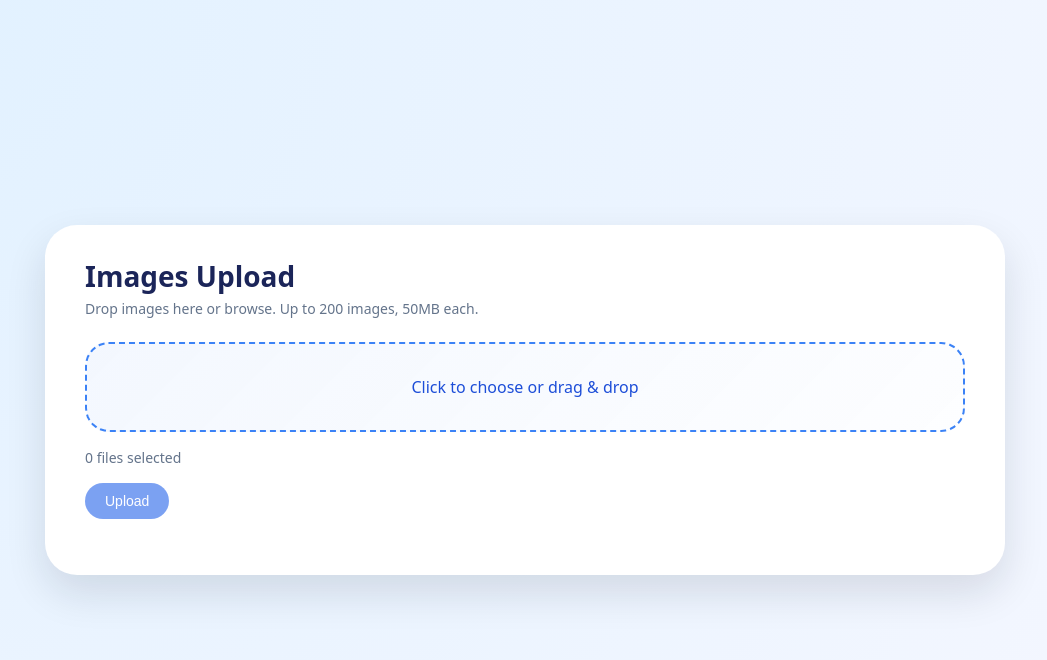
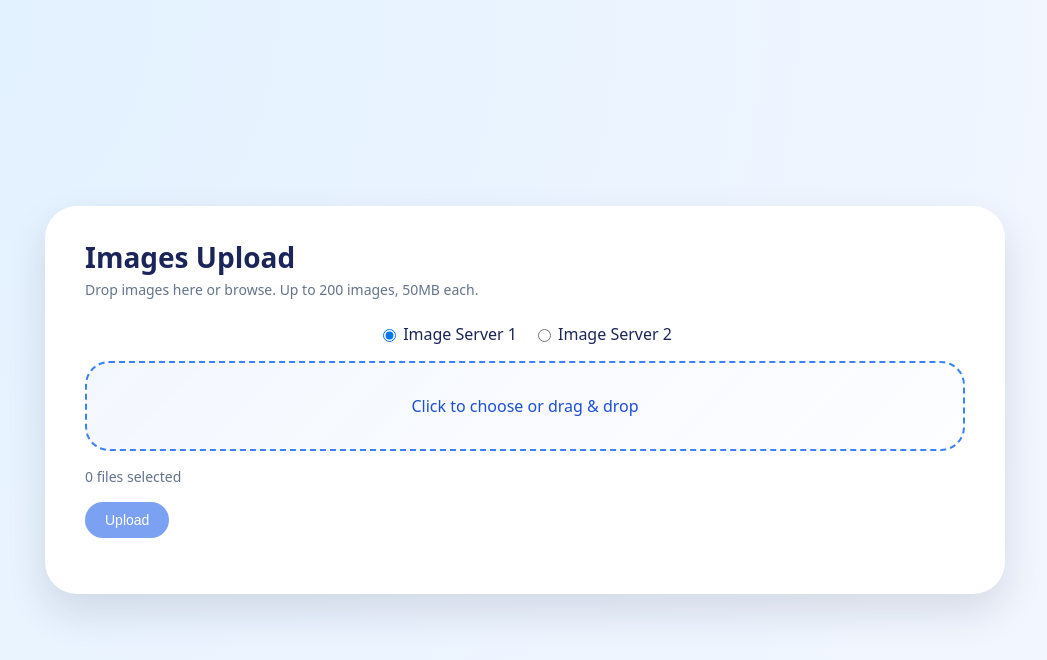
Before and after one commit to akshitravula/hoshiyaar-image-frontend, a React (Vite) app: page / in a window 1280 px wide. Shown: the top 660 px of the page, without its empty margins (115-1162 px from the left). Built offline with nearby package versions, Linux system fonts and the light colour scheme.

Commit message:
feat: add UI to select between image server 1 and 2

```diff
--- a/src/App.jsx
+++ b/src/App.jsx
@@ -17,6 +17,7 @@ function App() {
   const [uploading, setUploading] = useState(false);
   const [results, setResults] = useState([]);
   const [error, setError] = useState("");
+  const [server, setServer] = useState("1");
 
   const handleFiles = useCallback((fileList) => {
     const arr = Array.from(fileList);
@@ -62,6 +63,7 @@ function App() {
 
     try {
       const formData = new FormData();
+      formData.append("server", server);
       files.forEach((file) => formData.append("images", file));
 
       const res = await axios.post(`${API_BASE}/api/upload`, formData, {
@@ -104,6 +106,27 @@ function App() {
           Drop images here or browse. Up to {MAX_FILES} images,{" "}
           {MAX_FILE_SIZE_MB}MB each.
         </p>
+
+        <div className="server-select" style={{ marginBottom: "1rem", display: "flex", gap: "1rem", justifyContent: "center" }}>
+          <label style={{ display: "flex", alignItems: "center", gap: "0.25rem", cursor: "pointer" }}>
+            <input
+              type="radio"
+              value="1"
+              checked={server === "1"}
+              onChange={(e) => setServer(e.target.value)}
+            />
+            Image Server 1
+          </label>
+          <label style={{ display: "flex", alignItems: "center", gap: "0.25rem", cursor: "pointer" }}>
+            <input
+              type="radio"
+              value="2"
+              checked={server === "2"}
+              onChange={(e) => setServer(e.target.value)}
+            />
+            Image Server 2
+          </label>
+        </div>
 
         <div
           className="dropzone"
```
